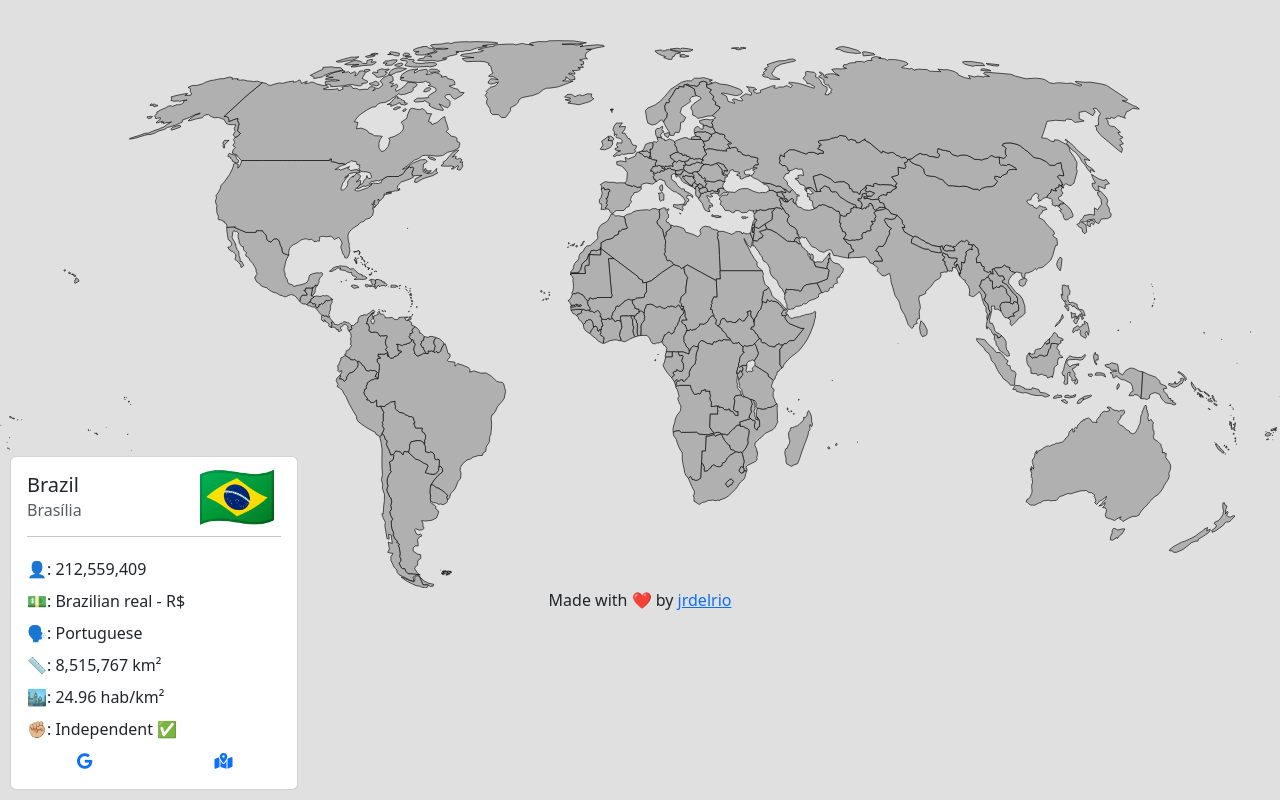
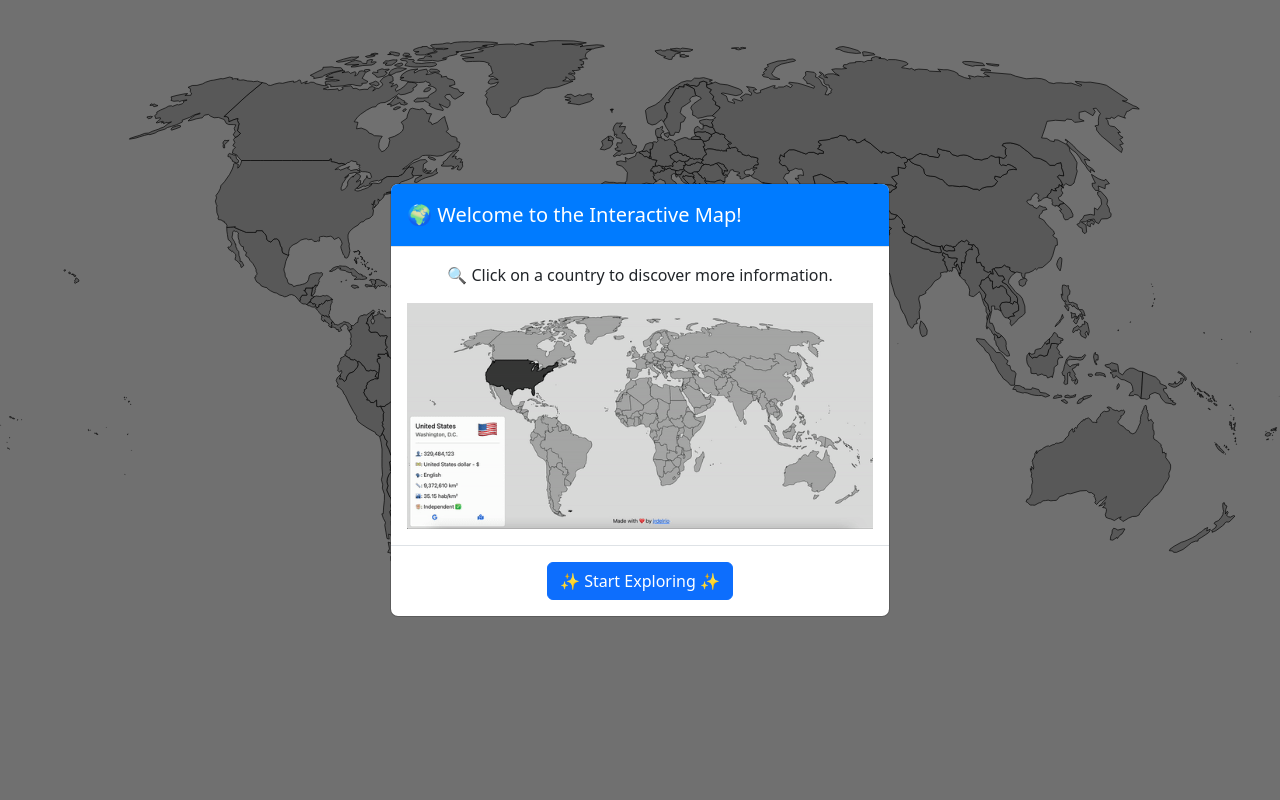
Before and after one commit to jrdelrio/mapa-mundi, a plain HTML site: page index.html in a window 1280 px wide. Drawn offline with nearby package versions, Linux system fonts and the light colour scheme.

Commit message:
saludo inicial

```diff
--- a/index.html
+++ b/index.html
@@ -11,14 +11,16 @@
     <meta property="og:type" content="website" />
     <meta property="og:url" content="https://jrdelrio.github.io/mapa-mundi/" />
     <meta property="og:image" content="https://i.pinimg.com/564x/27/e3/58/27e358b88ff45a6d05d18483d3a32b4b.jpg" />
-    <meta property="og:description" content="Explora el mundo con nuestro mapa interactivo y descubre información detallada de cada país." />
+    <meta property="og:description"
+        content="Explora el mundo con nuestro mapa interactivo y descubre información detallada de cada país." />
     <meta property="og:site_name" content="Mapa Mundi Interactivo" />
     <meta property="og:locale" content="es_ES" />
 
     <!-- Twitter Card Meta Tags -->
     <meta name="twitter:card" content="summary_large_image" />
     <meta name="twitter:title" content="Mapa Mundi Interactivo" />
-    <meta name="twitter:description" content="Explora el mundo con nuestro mapa interactivo y descubre información detallada de cada país." />
+    <meta name="twitter:description"
+        content="Explora el mundo con nuestro mapa interactivo y descubre información detallada de cada país." />
     <meta name="twitter:image" content="https://i.pinimg.com/564x/27/e3/58/27e358b88ff45a6d05d18483d3a32b4b.jpg" />
     <meta name="twitter:site" content="@yourtwitterhandle" />
     <meta name="twitter:creator" content="@yourtwitterhandle" />
@@ -27,6 +29,10 @@
     <link rel="stylesheet" href="styles.css">
     <link href="https://cdn.jsdelivr.net/npm/bootstrap@5.3.3/dist/css/bootstrap.min.css" rel="stylesheet"
         integrity="sha384-QWTKZyjpPEjISv5WaRU9OFeRpok6YctnYmDr5pNlyT2bRjXh0JMhjY6hW+ALEwIH" crossorigin="anonymous">
+    <script src="https://cdn.jsdelivr.net/npm/bootstrap@5.3.3/dist/js/bootstrap.bundle.min.js"
+        integrity="sha384-YvpcrYf0tY3lHB60NNkmXc5s9fDVZLESaAA55NDzOxhy9GkcIdslK1eN7N6jIeHz"
+        crossorigin="anonymous"></script>
+
     <link rel="stylesheet" href="https://cdnjs.cloudflare.com/ajax/libs/font-awesome/6.6.0/css/all.min.css"
         integrity="sha512-Kc323vGBEqzTmouAECnVceyQqyqdsSiqLQISBL29aUW4U/M7pSPA/gEUZQqv1cwx4OnYxTxve5UMg5GT6L4JJg=="
         crossorigin="anonymous" referrerpolicy="no-referrer" />
@@ -36,6 +42,7 @@
 
 
 <body>
+
     <div class="mapadiv">
         <svg version="1.2" viewbox="0 0 2000 857" xmlns="http://www.w3.org/2000/svg">
             <path
@@ -1534,7 +1541,7 @@
     </div>
 
     <!--information card-->
-    <div id="country-card" class="card" style="width: 18rem;">
+    <div id="country-card" class="card d-none" style="width: 18rem;">
         <div class="card-body">
             <div class="d-flex justify-content-between align-items-center">
                 <h5 class="card-title">Brazil</h5>
@@ -1542,6 +1549,7 @@
             </div>
             <h6 class="card-subtitle mb-2 text-body-secondary">Brasília</h6>
             <hr>
+
             <div class="country-data">
                 <p class="population">👤: 212,559,409</p>
                 <p class="currency">💵: Brazilian real - R$</p>
@@ -1550,18 +1558,22 @@
                 <p class="density">🏙️: 24.96 hab/km²</p>
                 <p class="independent">✊🏼: Independent ✅</p>
             </div>
+
             <div class="row">
                 <div class="col text-center">
-                    <a href="https://www.google.com/search?q=Brazil" class="card-link google-search" target="_blank"><i class="fa-brands fa-google primary"></i></a>
+                    <a href="https://www.google.com/search?q=Brazil" class="card-link google-search" target="_blank"><i
+                            class="fa-brands fa-google primary"></i></a>
                 </div>
                 <div class="col text-center">
-                    <a href="https://goo.gl/maps/waCKk21HeeqFzkNC9" class="card-link google-maps" target="_blank"><i class="fa-solid fa-map-location-dot card-footer-icon primary"></i></a>
+                    <a href="https://goo.gl/maps/waCKk21HeeqFzkNC9" class="card-link google-maps" target="_blank"><i
+                            class="fa-solid fa-map-location-dot card-footer-icon primary"></i></a>
                 </div>
             </div>
+
         </div>
     </div>
 
-    <footer>
+    <footer class="mt-1">
         <div class="container">
             <div class="row">
                 <div class="col-12">
@@ -1572,6 +1584,25 @@
             </div>
         </div>
     </footer>
+
+
+    <!-- Improved Initial Modal -->
+    <div class="modal" tabindex="-1" id="welcomeModal">
+        <div class="modal-dialog modal-dialog-centered">
+            <div class="modal-content">
+                <div class="modal-header">
+                    <h5 class="modal-title">🌍 Welcome to the Interactive Map!</h5>
+                </div>
+                <div class="modal-body text-center">
+                    <p>🔍 Click on a country to discover more information.</p>
+                    <img src="./img/video-explicativo.gif.gif" class="img-fluid" alt="Map demonstration">
+                </div>
+                <div class="modal-footer justify-content-center">
+                    <button type="button" class="btn btn-primary" data-bs-dismiss="modal">✨ Start Exploring ✨</button>
+                </div>
+            </div>
+        </div>
+    </div>
     <script src="script.js">
     </script>
 </body>
--- a/script.js
+++ b/script.js
@@ -1,4 +1,9 @@
 document.addEventListener("DOMContentLoaded", function () {
+
+  // Mostrar el modal al cargar la página
+  var myModal = new bootstrap.Modal(document.getElementById('welcomeModal'));
+  myModal.show();
+
   const paths = document.querySelectorAll(".mapadiv path");
   const card = document.getElementById("country-card");
   const cardTitle = card.querySelector(".card-title");
--- a/styles.css
+++ b/styles.css
@@ -57,3 +57,22 @@ body {
 .country-data p {
     margin-bottom: 0.5rem !important;
 }
+
+
+/*modal*/
+.modal-content {
+    border-radius: 10px;
+}
+
+.modal-header {
+    background-color: #007bff;
+    color: white;
+    border-top-left-radius: 10px;
+    border-top-right-radius: 10px;
+}
+
+.modal-footer {
+    border-top: none;
+}
+
+/* footer */
```
Also changed, not shown: img/video-explicativo.gif.gif (added).
